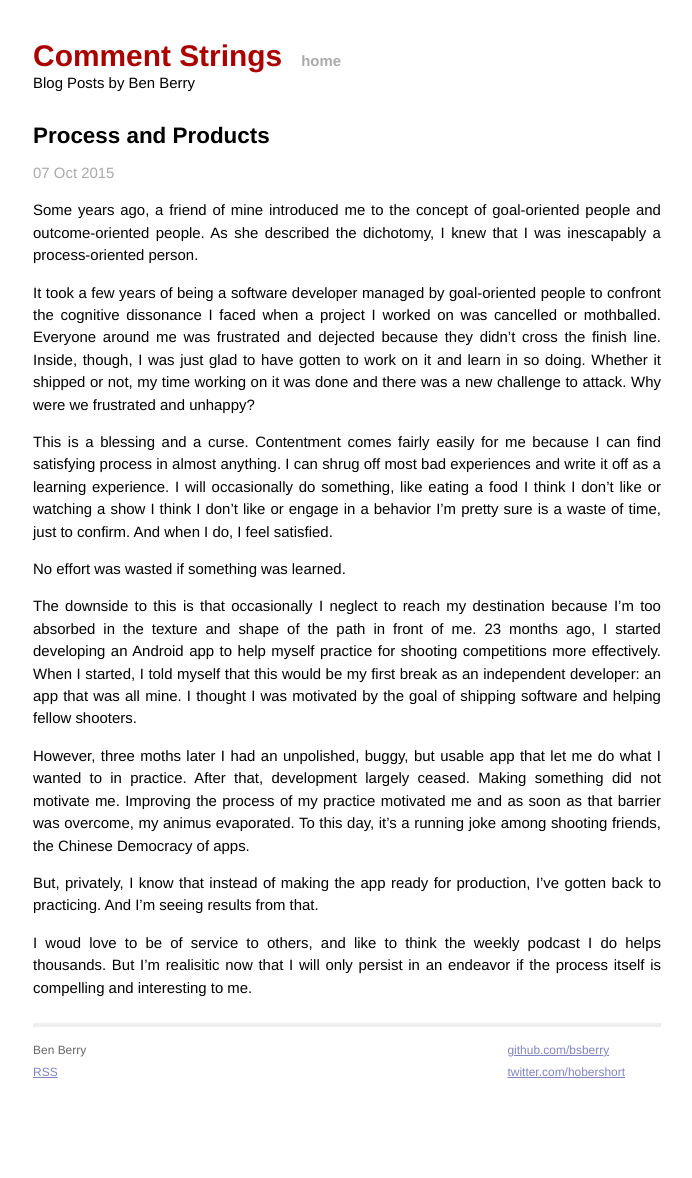
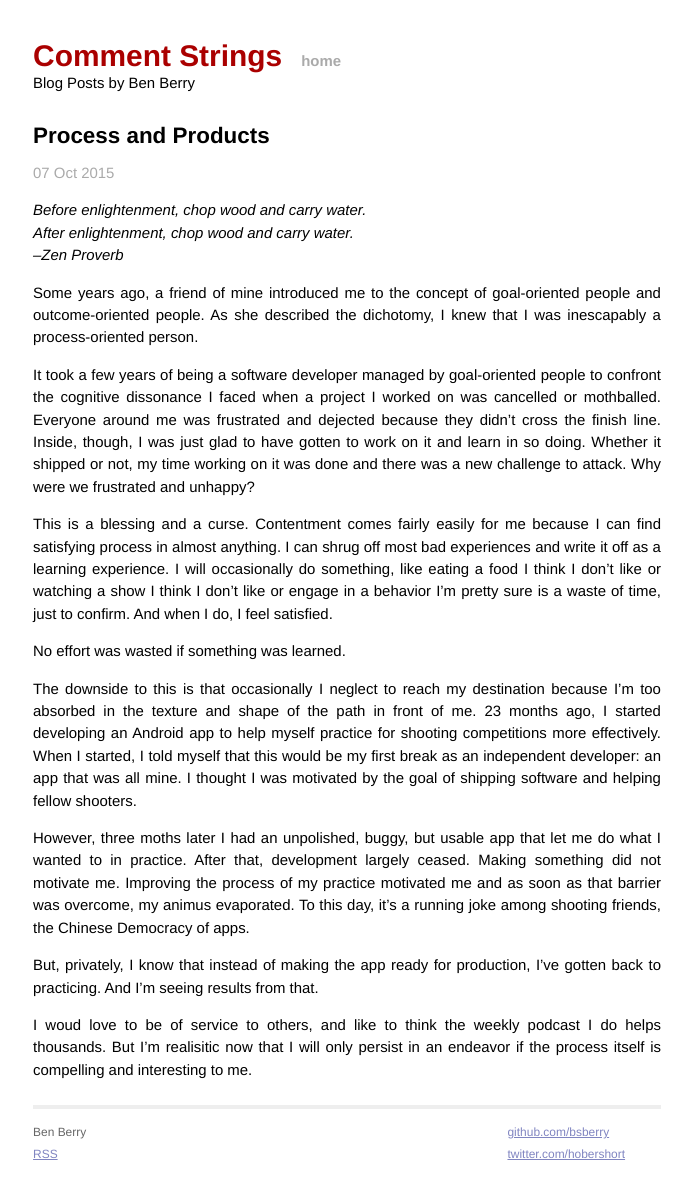
Before and after one commit to bsberry/bsberry.github.io, a Jekyll site: the page built from _posts/2015-10-07-products-and-process.md, in a window 1280 px wide. Shown: the whole page, without its empty margins (293-985 px from the left). Built offline with Jekyll 4.4.1, drawn with Linux system fonts in a browser that asks for light colours; Markdown is read by kramdown in place of the engine named in the settings; before the commit the page ends 1096 px from its top, so only the background shows below that.

Commit message:
Add quote

```diff
--- a/_posts/2015-10-07-products-and-process.md
+++ b/_posts/2015-10-07-products-and-process.md
@@ -7,7 +7,12 @@ quote: |
   Before enlightenment, chop wood and carry water.<br/>
   After enlightenment, chop wood and carryw ater.
 linktext: The Trouble With Never
+linkurl:
 ---
+
+*Before enlightenment, chop wood and carry water.<br/>
+  After enlightenment, chop wood and carry water.<br/>
+  --Zen Proverb*
 
 Some years ago, a friend of mine introduced me to the concept of goal-oriented people and outcome-oriented people. As she described the dichotomy, I knew that I was inescapably a process-oriented person.
 
```
